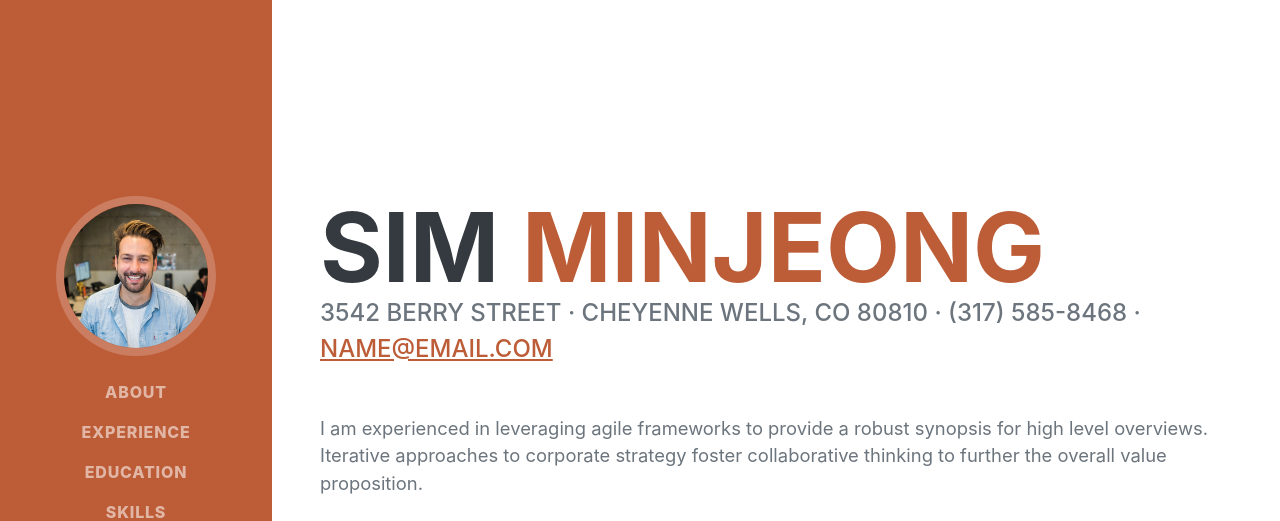
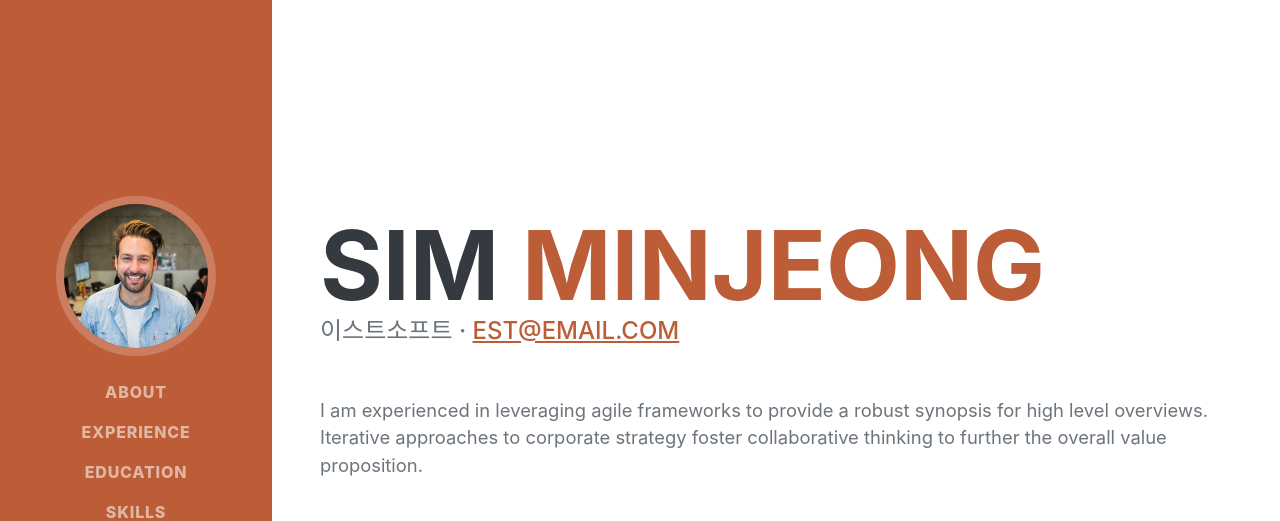
Before and after one commit to MJ-SIM/git-test-1, a plain HTML site: page index.html in a window 1280 px wide. Shown: the top 521 px of the page. Drawn offline with nearby package versions, Linux system fonts and the light colour scheme; a web font is replaced by a local one.

Commit message:
주소변경

```diff
--- a/index.html
+++ b/index.html
@@ -44,8 +44,8 @@
                         <span class="text-primary">MinJeong</span>
                     </h1>
                     <div class="subheading mb-5">
-                        3542 Berry Street · Cheyenne Wells, CO 80810 · (317) 585-8468 ·
-                        <a href="mailto:name@email.com">name@email.com</a>
+                        이스트소프트 ·
+                        <a href="mailto:name@email.com">est@email.com</a>
                     </div>
                     <p class="lead mb-5">I am experienced in leveraging agile frameworks to provide a robust synopsis for high level overviews. Iterative approaches to corporate strategy foster collaborative thinking to further the overall value proposition.</p>
                     <div class="social-icons">
```
Also changed, not shown: 3 other files.
